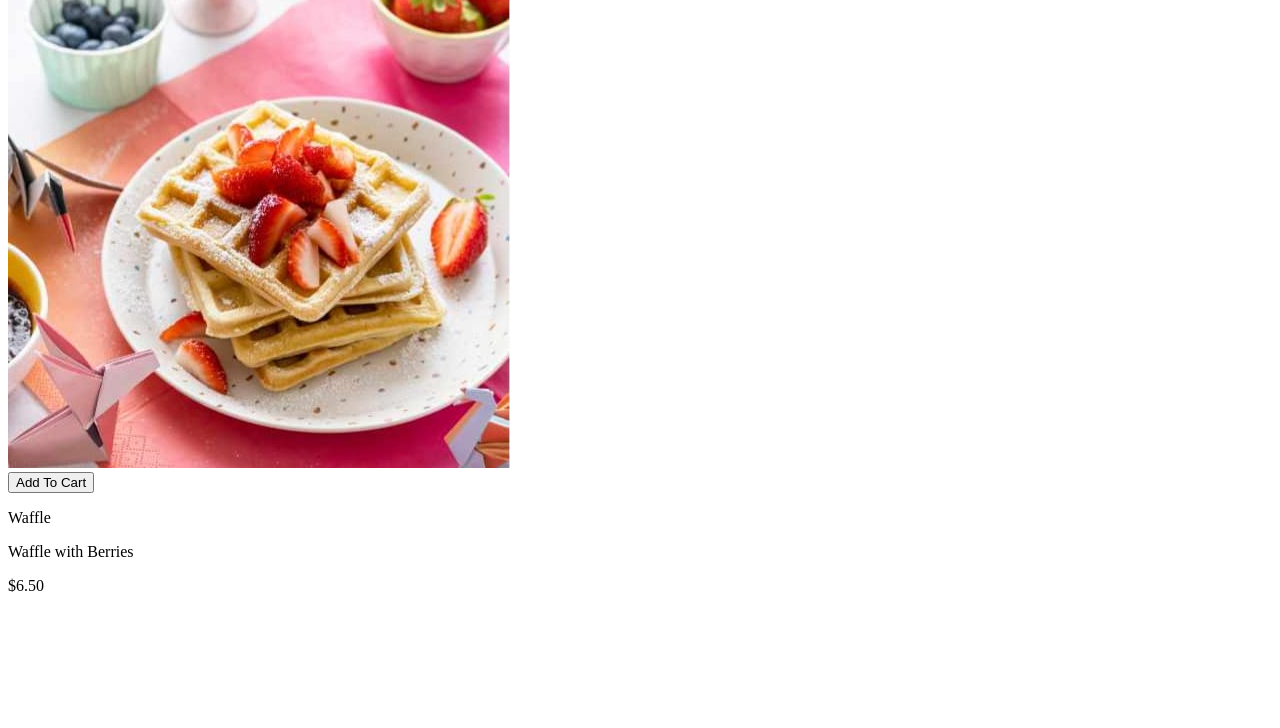
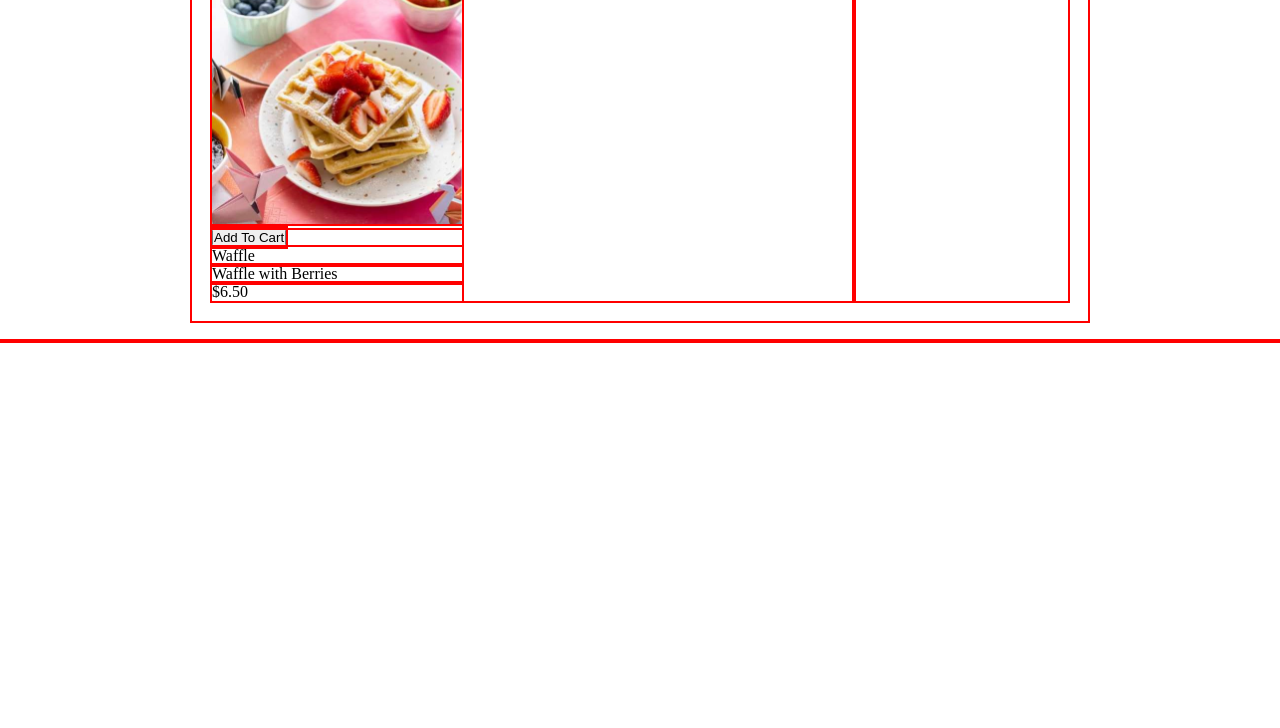
Before and after one commit to theMungai/shopping-cart-3, a plain HTML site: page index.html in a window 1280 px wide. Shown: the part 92-820 px from the top of the page. Drawn offline with Linux system fonts and the light colour scheme.

Commit message:
Styled HTML Structure

```diff
--- a/index.html
+++ b/index.html
@@ -3,7 +3,7 @@
 <head>
     <meta charset="UTF-8">
     <meta name="viewport" content="width=device-width, initial-scale=1.0">
-    <link rel="stylesheet" href="style.css">
+    <link rel="stylesheet" href="styles.css">
     <title>Shopping Cart 3</title>
 </head>
 <body>
@@ -23,7 +23,6 @@
                         <p class="product-name">Waffle with Berries</p>
                         <p class="product-price">$6.50</p>
                     </div>
-
                 </div>
             </div>
         </div>
--- a/styles.css
+++ b/styles.css
@@ -2,4 +2,42 @@
     padding: 0;
     margin: 0;
     box-sizing: border-box;
+    outline: 2px solid red;
 }
+
+body{
+    width: 100%;
+    height: 100vh;
+    background-color: white;
+}
+
+.main-container{
+    margin: 20px auto;
+    width: 70%;
+    padding: 20px;
+    display: flex;
+    flex-direction: row-reverse;
+    justify-content: space-between;
+}
+
+.products-container{
+    flex-basis: 75%;
+}
+
+.products-container .products-grid-container{
+    display: grid;
+    grid-template-columns: repeat(3,1fr);
+    gap: 2rem;
+}
+
+.products-grid-cell .image-container{
+    width: 250px;
+}
+
+.products-grid-cell .image-container img{
+    width: 100%;
+}
+
+.cart-container{
+    flex-basis: 25%;
+}
```
